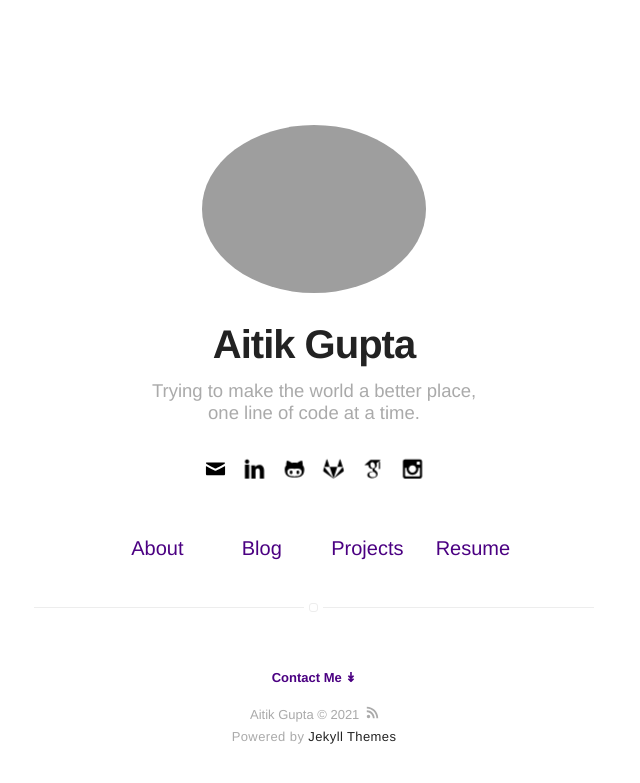
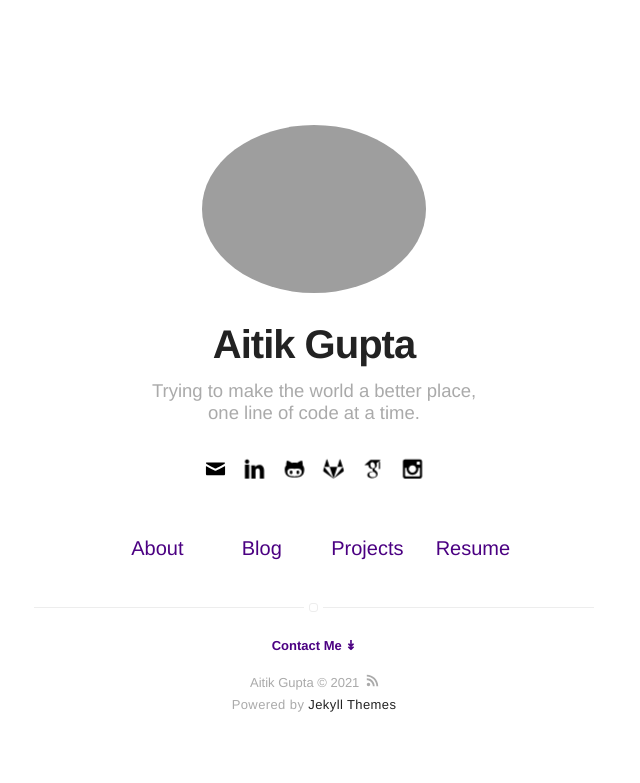
Before and after one commit to AitikGupta/AitikGupta.github.io, a Jekyll site: the page built from index.html, in a window 1280 px wide. Shown: the top 783 px of the page, without its empty margins (326-966 px from the left). Built offline with Jekyll 4.4.1, drawn with Linux system fonts in a browser that asks for light colours.

Commit message:
Pad less in footer

```diff
--- a/_sass/components/footer.sass
+++ b/_sass/components/footer.sass
@@ -1,6 +1,6 @@
 .footer-main
     border-top: 1px solid $epsilon
-    padding: 40px 0
+    padding: 8px 0
     margin: 40px 0 0
     font-size: 1.3rem
     color: $gama
```
